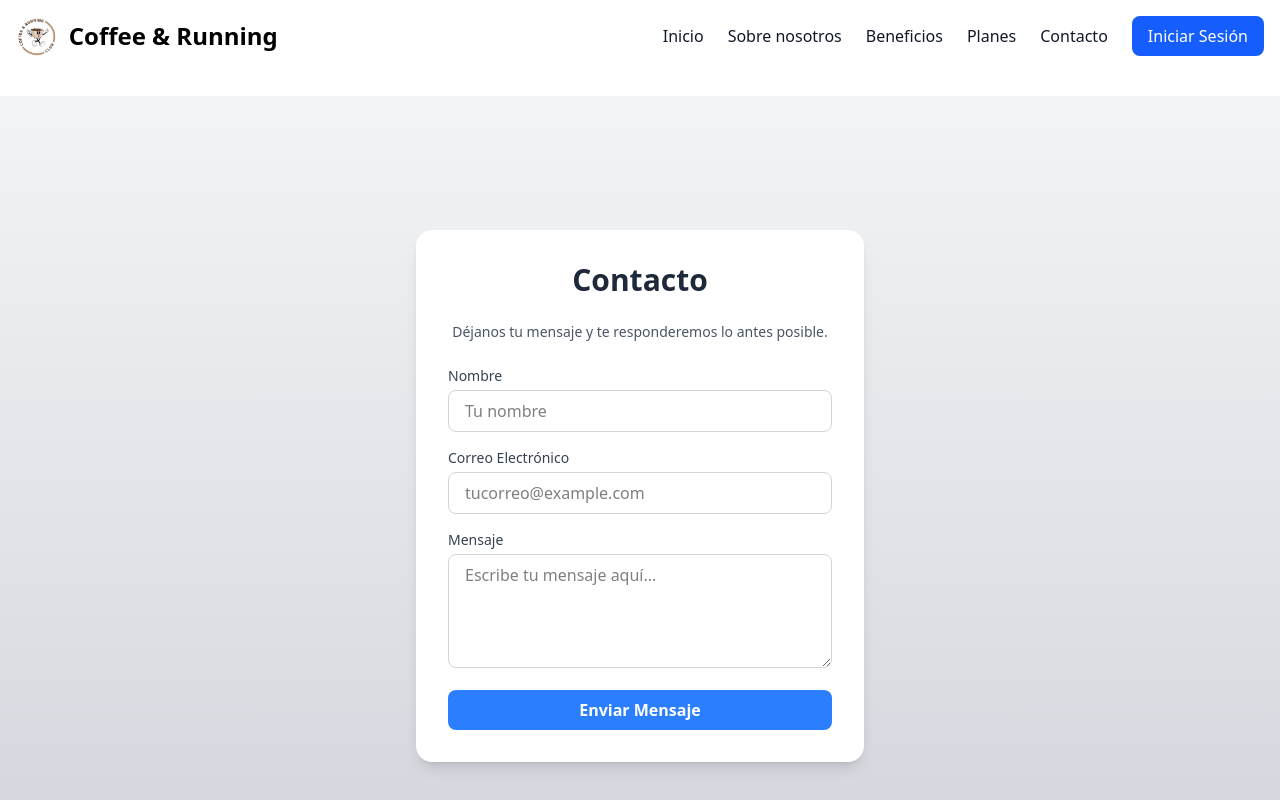
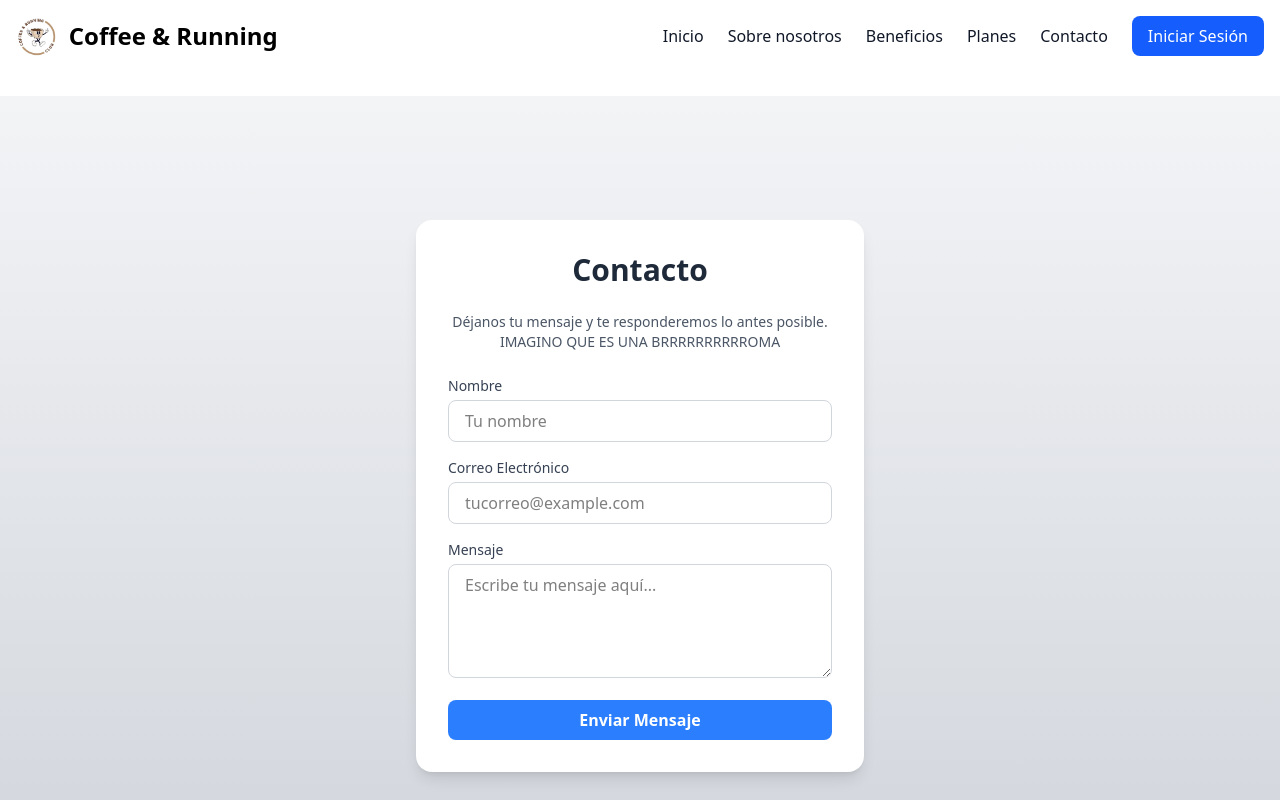
Before and after one commit to FranKoVC/ProyectoRunning, a React (Vite) app: page /cliente/home/contacto in a window 1280 px wide. Shown: the top 800 px of the page. Built offline with nearby package versions, Linux system fonts and the light colour scheme.

Commit message:
prueba_bromas

```diff
--- a/src/pages/Cliente/Contacto.tsx
+++ b/src/pages/Cliente/Contacto.tsx
@@ -12,6 +12,7 @@ const Contacto = () => {
           </h2>
           <p className="text-sm text-gray-600 text-center">
             Déjanos tu mensaje y te responderemos lo antes posible.
+            IMAGINO QUE ES UNA BRRRRRRRRRROMA
           </p>
 
           <form className="space-y-4">
```
